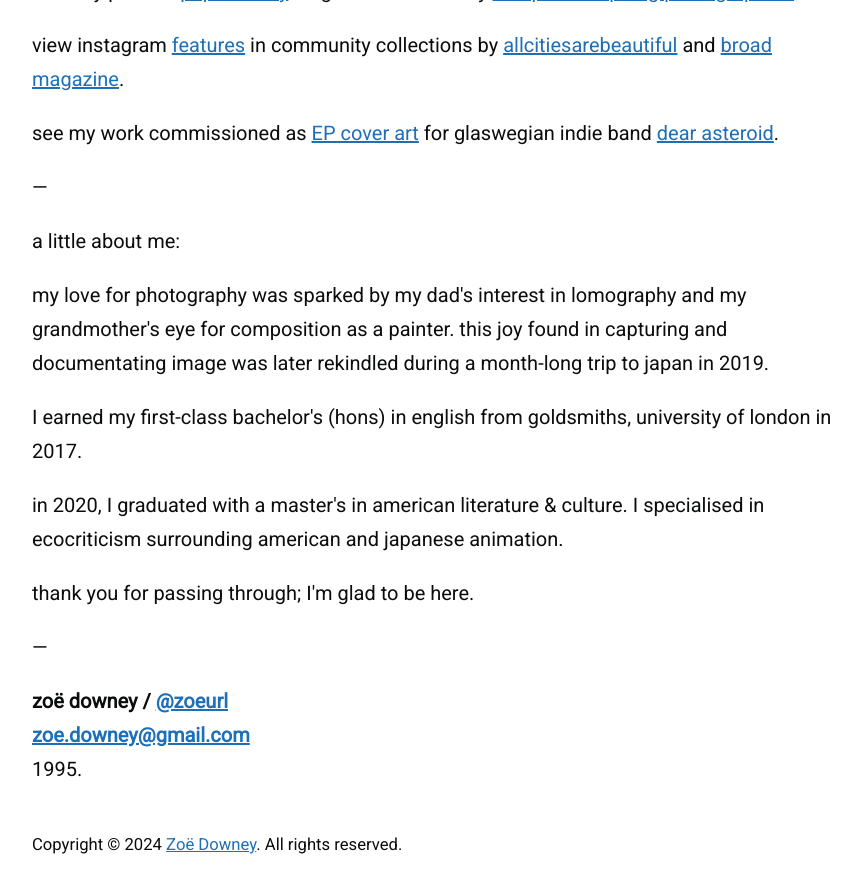
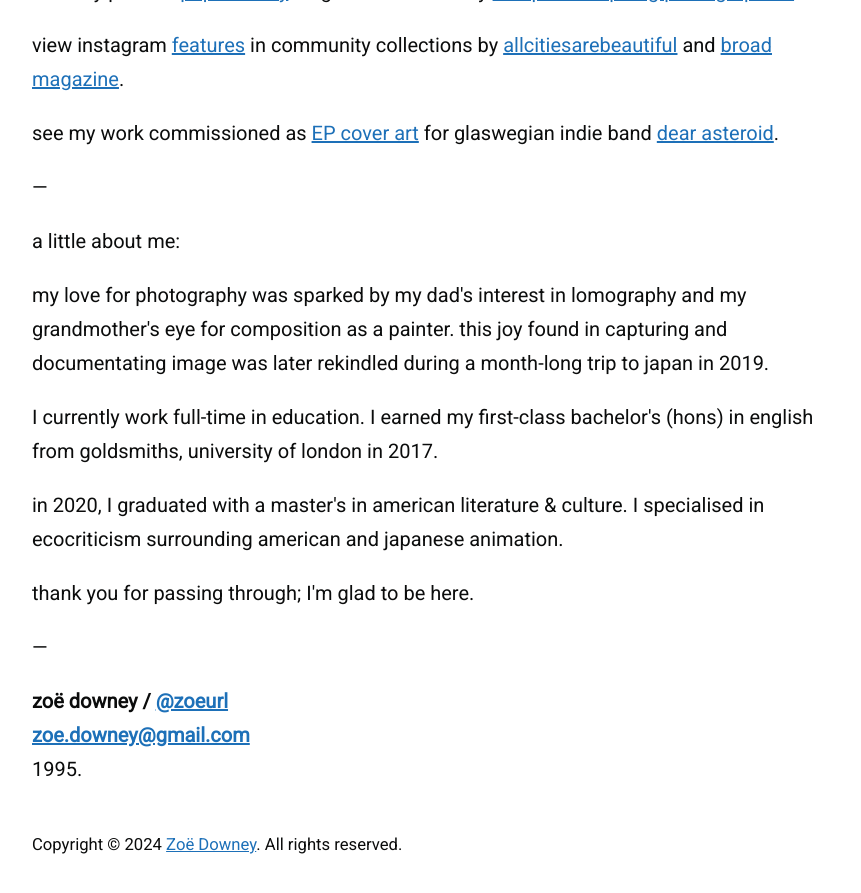
Before and after one commit to zoeurl/zoedowney.github.io, a Jekyll site: the page built from about/index.html, in a window 1280 px wide and 900 px high, scrolled down 1423 px. Shown: the top 893 px of the window, without its empty margins (208-1069 px from the left). Built offline with Jekyll 4.4.1, drawn with Linux system fonts in a browser that asks for light colours.

Commit message:
Update index.html

```diff
--- a/about/index.html
+++ b/about/index.html
@@ -51,7 +51,7 @@
 </p>
 my love for photography was sparked by my dad's interest in lomography and my grandmother's eye for composition as a painter. this joy found in capturing and documentating image was later rekindled during a month-long trip to japan in 2019.
 </p>
-I earned my first-class bachelor's (hons) in english from goldsmiths, university of london in 2017.
+I currently work full-time in education. I earned my first-class bachelor's (hons) in english from goldsmiths, university of london in 2017.
 </p>
 in 2020, I graduated with a master's in american literature & culture. I specialised in ecocriticism surrounding american and japanese animation.
 </p>
```
